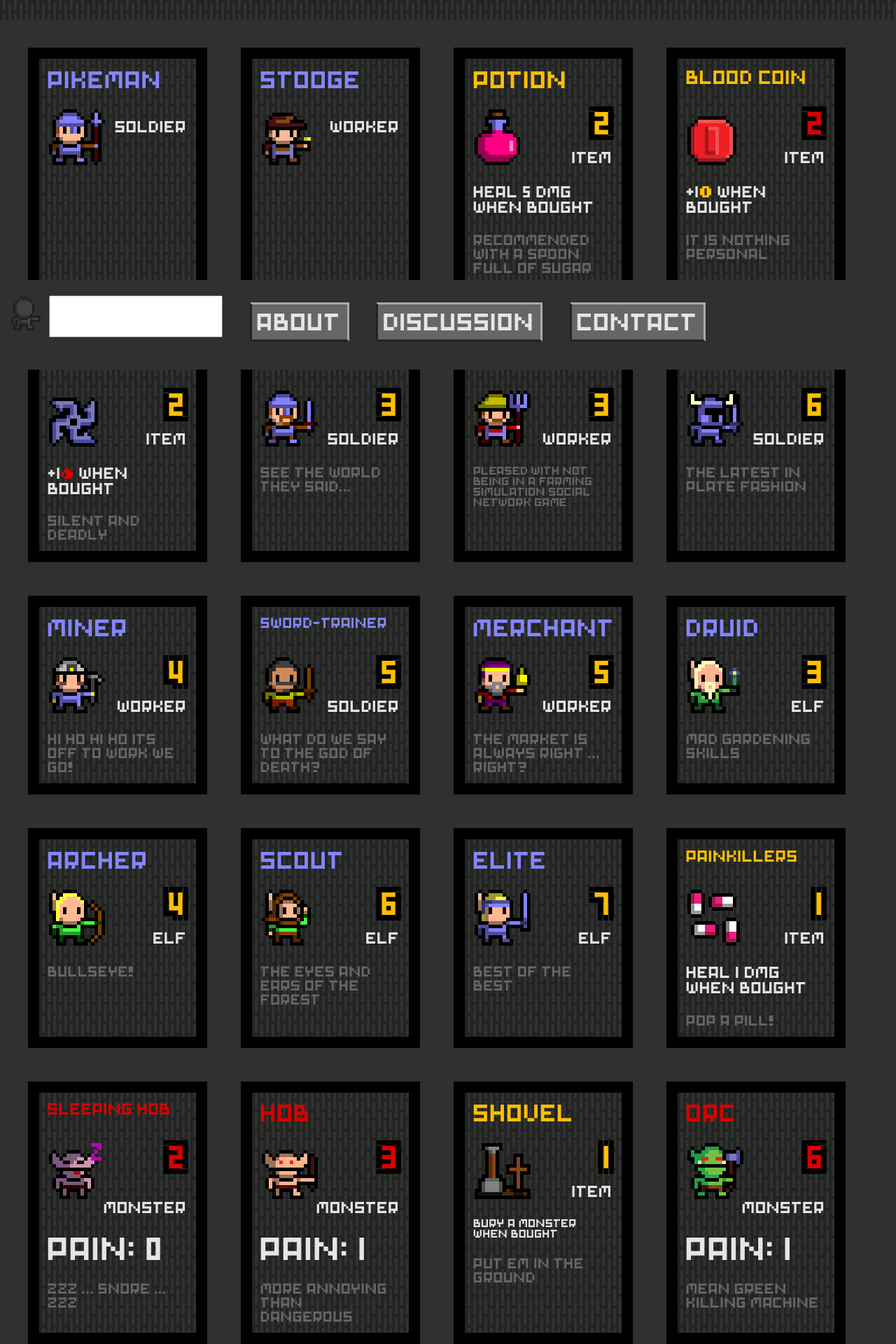
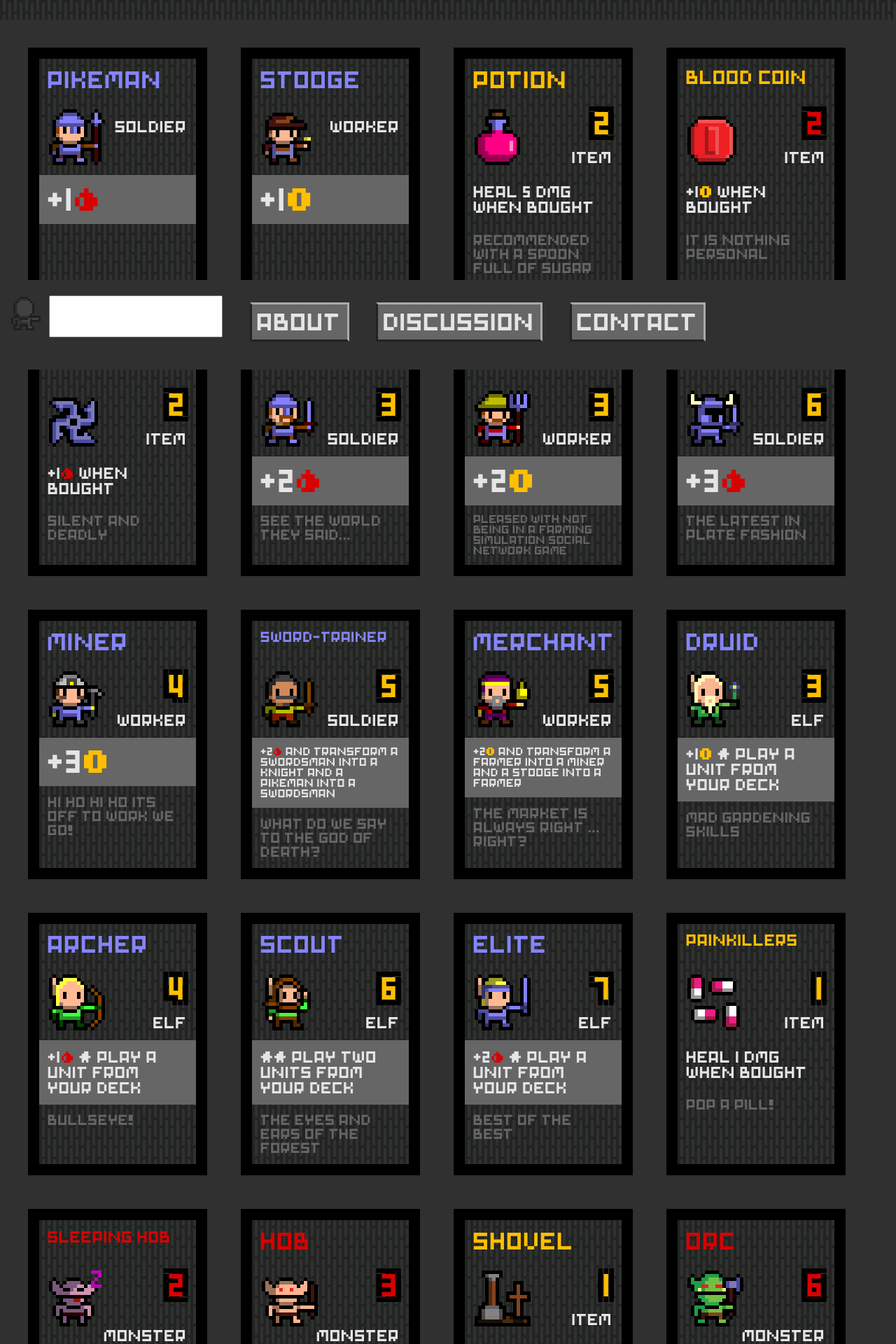
Before and after one commit to MattArnold/toarms.games.github.io, a Jekyll site: the page built from index.md, in a window 1280 px wide. Shown: the part 372-2292 px from the top of the page at 70% size. Built offline with Jekyll 4.4.1, drawn with Linux system fonts in a browser that asks for light colours; some of the changed text lies outside the part shown.

Commit message:
Adapt styles to term change.

```diff
--- a/_layouts/default.html
+++ b/_layouts/default.html
@@ -94,15 +94,15 @@
     {{ card.trick }}
   </div>
 {% endif %}
-{% if card.deploy %}
-  {% if card.deploy.size < 9 %}
-  <div class="big card-deploy">
-  {% elsif card.deploy.size > 40 %}
-  <div class="small card-deploy">
+{% if card.play %}
+  {% if card.play.size < 9 %}
+  <div class="big card-play">
+  {% elsif card.play.size > 40 %}
+  <div class="small card-play">
   {% else %}
-  <div class="card-deploy">
+  <div class="card-play">
   {% endif %}
-    {{ card.deploy | replace: "a", coin | replace: "b", blood }}
+    {{ card.play | replace: "a", coin | replace: "b", blood }}
   </div>
 {% endif %}
 {% if card.gain %}
--- a/assets/css/main.scss
+++ b/assets/css/main.scss
@@ -214,7 +214,7 @@
   text-align: right;
 }
 
-.cost, .card-pain, .big.card-deploy {
+.cost, .card-pain, .big.card-play {
   font-size: 2rem;
 }
 
@@ -230,7 +230,7 @@
   margin-top: 1rem;
 }
 
-.card-deploy {
+.card-play {
   background-color: $grey;
 }
 
```
